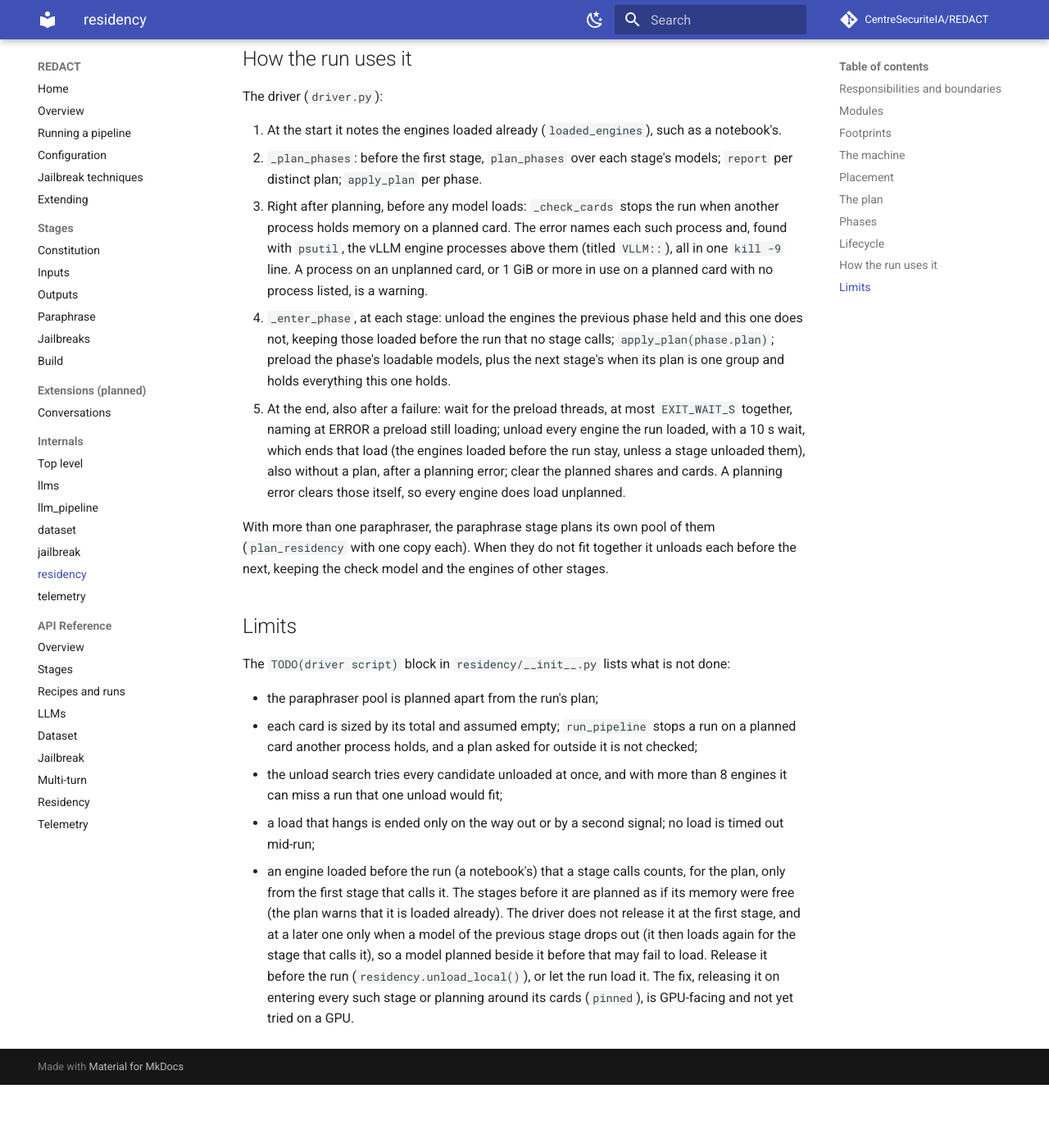
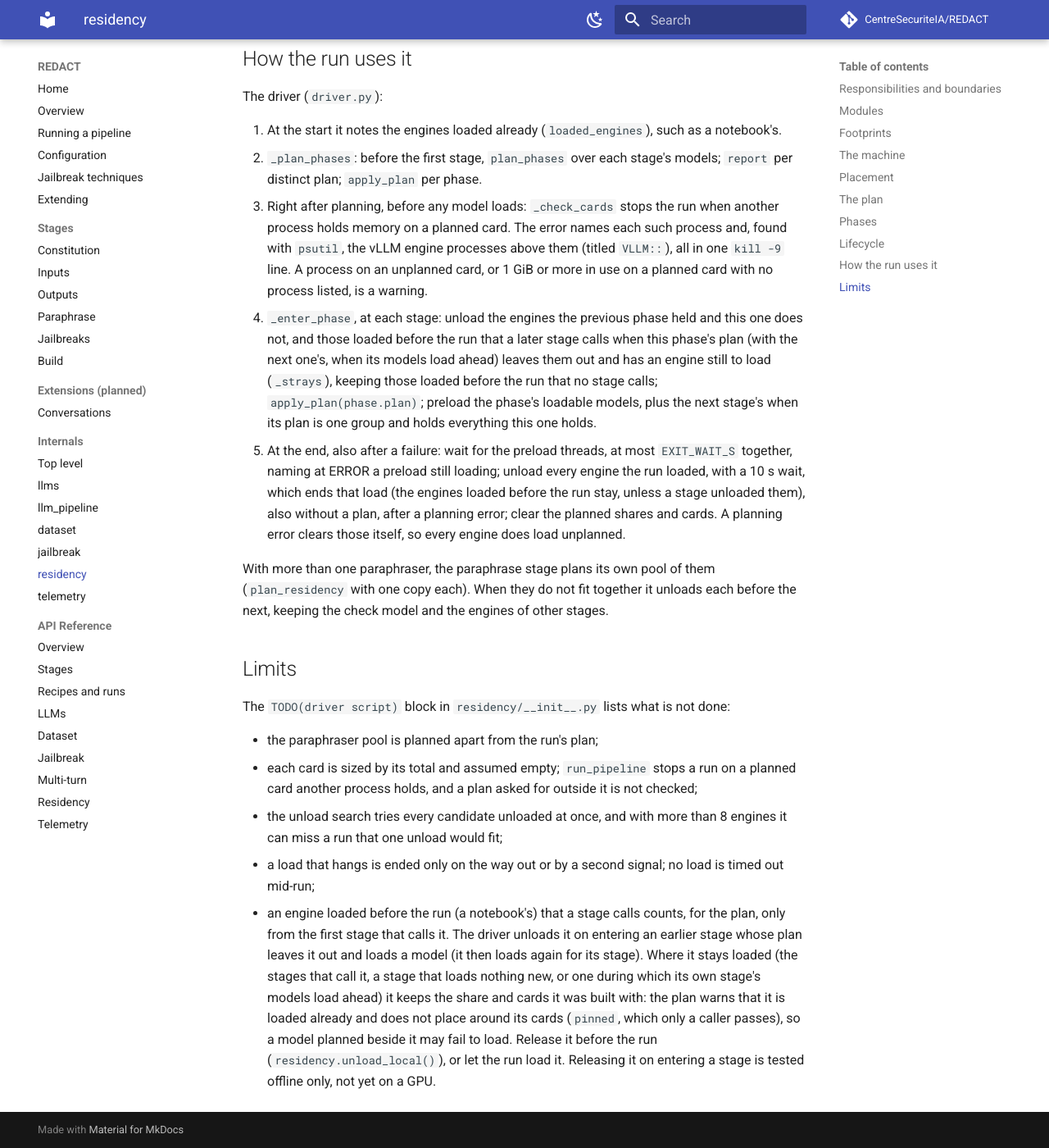
Before and after one commit to CentreSecuriteIA/REDACT, an MkDocs documentation site: the page built from docs/internals/residency.md, in a window 1280 px wide and 1400 px high, scrolled down 6617 px. Shown: the whole window at 82% size. Built offline with MkDocs 1.6.1 and Material for MkDocs 9.7.7, drawn with Linux system fonts in a browser that asks for light colours; comment, search, counter and statistics services are not loaded; before the commit the page ends 7940 px from its top, so only the background shows below that.

Commit message:
Release an engine loaded before the run for the stages before its own
An engine a notebook loaded before run_pipeline that a later stage calls
counts, for the plan, only from that stage on: the stages before hand its
memory out again. _enter_phase released it only by chance, never at the
first stage and at a later one only when a model of the previous stage
dropped out (pipeline_residency.md, finding 4), so a model planned beside
it could fail to load.

On entering a stage it now also unloads such an engine (_strays) when the
plans in force leave it out and one of their engines is still to load:
the stage's plan, with the next stage's when its models load during this
one. So it stays while the stage loads nothing new, and while the next
stage's models, which its plan counts it among, load ahead (a notebook's
generator survives a hosted constitution stage); it loads again for its
stage, one more load. The previous stage's engines are left to the
dropped-model unload as before, and an engine no stage calls still stays.
The unload keeps the next stage's models when they load ahead.

Where it stays loaded it still keeps the share and cards it was built
with (warned about, not planned around with pinned): that part of the
limit stays in the TODO block, the Limits and CLAUDE.md's Not done.

Tests: a notebook's paraphraser leaves on entering the inputs stage and a
notebook's unplanned engine stays (fails without the change); it stays
when the inputs stage loads nothing and when the paraphrase stage, which
holds gen, loads ahead. Offline only; not yet run on a GPU.

Docs: CLAUDE.md (driver step 4, Not done), running.md (the GPU planner),
internals/residency.md (driver steps, Limits), internals/top-level.md,
the TODO block in residency/__init__.py.

Co-Authored-By: Claude Opus 5.5 <noreply@anthropic.com>

```diff
--- a/docs/internals/residency.md
+++ b/docs/internals/residency.md
@@ -273,10 +273,13 @@ The driver (`driver.py`):
    unplanned card, or 1 GiB or more in use on a planned card with no process
    listed, is a warning.
 4. `_enter_phase`, at each stage: unload the engines the previous phase held
-   and this one does not, keeping those loaded before the run that no stage
-   calls; `apply_plan(phase.plan)`; preload the phase's loadable models,
-   plus the next stage's when its plan is one group and holds everything
-   this one holds.
+   and this one does not, and those loaded before the run that a later
+   stage calls when this phase's plan (with the next one's, when its models
+   load ahead) leaves them out and has an engine still to load
+   (`_strays`), keeping those loaded before the run that no stage calls;
+   `apply_plan(phase.plan)`; preload the phase's loadable models, plus the
+   next stage's when its plan is one group and holds everything this one
+   holds.
 5. At the end, also after a failure: wait for the preload threads, at most
    `EXIT_WAIT_S` together, naming at ERROR a preload still loading; unload
    every engine the run loaded, with a 10 s wait, which ends that load (the
@@ -304,12 +307,13 @@ done:
 - a load that hangs is ended only on the way out or by a second signal; no
   load is timed out mid-run;
 - an engine loaded before the run (a notebook's) that a stage calls counts,
-  for the plan, only from the first stage that calls it. The stages before
-  it are planned as if its memory were free (the plan warns that it is
-  loaded already). The driver does not release it at the first stage, and
-  at a later one only when a model of the previous stage drops out (it then
-  loads again for the stage that calls it), so a model planned beside it
-  before that may fail to load. Release it before the run
-  (`residency.unload_local()`), or let the run load it. The fix, releasing
-  it on entering every such stage or planning around its cards (`pinned`),
-  is GPU-facing and not yet tried on a GPU.
+  for the plan, only from the first stage that calls it. The driver unloads
+  it on entering an earlier stage whose plan leaves it out and loads a model
+  (it then loads again for its stage). Where it stays loaded (the stages
+  that call it, a stage that loads nothing new, or one during which its own
+  stage's models load ahead) it keeps the share and cards it was built
+  with: the plan warns that it is loaded already and does not place around
+  its cards (`pinned`, which only a caller passes), so a model planned
+  beside it may fail to load. Release it before the run
+  (`residency.unload_local()`), or let the run load it. Releasing it on
+  entering a stage is tested offline only, not yet on a GPU.
```
Also changed, not shown: CLAUDE.md (+2 -2 lines), docs/internals/top-level.md (+5 -2 lines), docs/running.md (+8 -3 lines), 3 other files.
